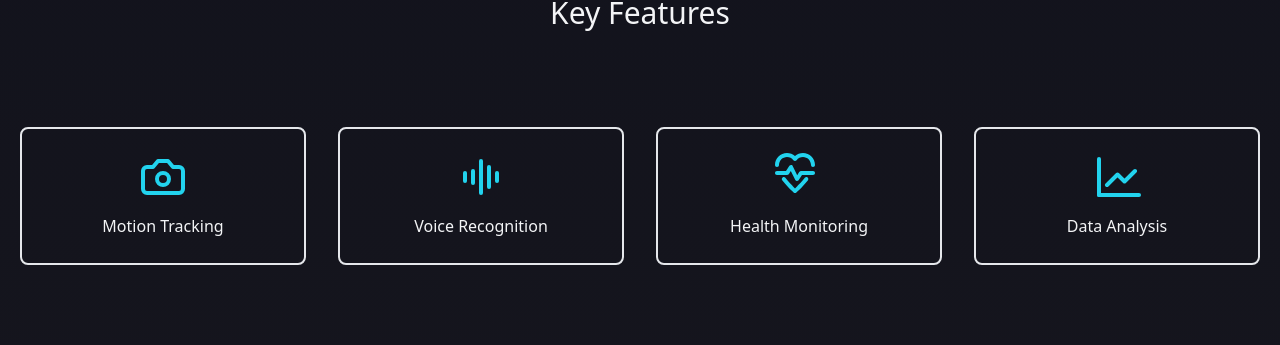
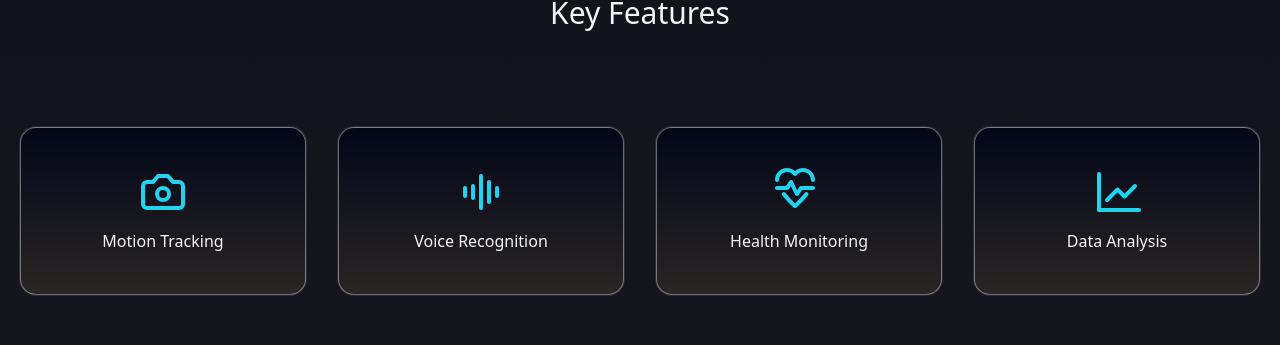
Before and after one commit to showboyz/youngand-web, a Next.js app: page / in a window 1280 px wide. Shown: the part 3117-3462 px from the top of the page. Built offline with nearby package versions, Linux system fonts and the light colour scheme.

Commit message:
feat: features 카드 hover 애니메이션 추가

```diff
--- a/src/app/components/features.jsx
+++ b/src/app/components/features.jsx
@@ -9,31 +9,39 @@ export default function Features() {
                 </div>
                 <div className="-m-4 flex flex-wrap text-center">
                     <div className="w-full p-4 sm:w-1/2 md:w-1/4">
-                        <div className="rounded-lg border-2 border-gray-200 px-4 py-6 h-full">
+                        <div
+                            role="button"
+                            tabIndex={0}
+                            className="group h-full rounded-2xl border-[0.5px] border-white/40 bg-gradient-to-b from-slate-950 to-stone-800 px-6 py-10 ring-1 ring-white/10 backdrop-blur-sm transition-transform duration-300 ease-out transform-gpu hover:-translate-y-1 hover:scale-[1.03] hover:shadow-[0_35px_60px_-15px_rgba(34,211,238,0.4)] hover:ring-cyan-400/40 focus:outline-none focus-visible:ring-2 focus-visible:ring-cyan-300"
+                        >
                             <svg
                                 fill="none"
                                 stroke="currentColor"
                                 strokeLinecap="round"
                                 strokeLinejoin="round"
                                 strokeWidth="2"
-                                className="mb-3 inline-block h-12 w-12 text-cyan-400"
+                                className="mb-3 inline-block h-12 w-12 text-cyan-400 transition-transform duration-300 group-hover:scale-110"
                                 viewBox="0 0 24 24"
                             >
                                 <path d="M14.5 4h-5L7 7H4a2 2 0 00-2 2v9a2 2 0 002 2h16a2 2 0 002-2V9a2 2 0 00-2-2h-3l-2.5-3z" />
                                 <circle cx="12" cy="13" r="3" />
                             </svg>
-                            <p className="leading-relaxed">Motion Tracking</p>
+                            <p className="leading-relaxed transition-colors group-hover:text-gray-200">Motion Tracking</p>
                         </div>
                     </div>
                     <div className="w-full p-4 sm:w-1/2 md:w-1/4">
-                        <div className="rounded-lg border-2 border-gray-200 px-4 py-6 h-full">
+                        <div
+                            role="button"
+                            tabIndex={0}
+                            className="group h-full rounded-2xl border-[0.5px] border-white/40 bg-gradient-to-b from-slate-950 to-stone-800 px-6 py-10 ring-1 ring-white/10 backdrop-blur-sm transition-transform duration-300 ease-out transform-gpu hover:-translate-y-1 hover:scale-[1.03] hover:shadow-[0_35px_60px_-15px_rgba(34,211,238,0.4)] hover:ring-cyan-400/40 focus:outline-none focus-visible:ring-2 focus-visible:ring-cyan-300"
+                        >
                             <svg
                                 fill="none"
                                 stroke="currentColor"
                                 strokeLinecap="round"
                                 strokeLinejoin="round"
                                 strokeWidth="2"
-                                className="mb-3 inline-block h-12 w-12 text-cyan-400"
+                                className="mb-3 inline-block h-12 w-12 text-cyan-400 transition-transform duration-300 group-hover:scale-110"
                                 viewBox="0 0 24 24"
                             >
                                 <path d="M12 4L12 20" />
@@ -42,18 +50,22 @@ export default function Features() {
                                 <path d="M4 10L4 14" />
                                 <path d="M16 7L16 17" />
                             </svg>
-                            <p className="leading-relaxed">Voice Recognition</p>
+                            <p className="leading-relaxed transition-colors group-hover:text-gray-200">Voice Recognition</p>
                         </div>
                     </div>
                     <div className="w-full p-4 sm:w-1/2 md:w-1/4">
-                        <div className="rounded-lg border-2 border-gray-200 px-4 py-6 h-full">
+                        <div
+                            role="button"
+                            tabIndex={0}
+                            className="group h-full rounded-2xl border-[0.5px] border-white/40 bg-gradient-to-b from-slate-950 to-stone-800 px-6 py-10 ring-1 ring-white/10 backdrop-blur-sm transition-transform duration-300 ease-out transform-gpu hover:-translate-y-1 hover:scale-[1.03] hover:shadow-[0_35px_60px_-15px_rgba(34,211,238,0.4)] hover:ring-cyan-400/40 focus:outline-none focus-visible:ring-2 focus-visible:ring-cyan-300"
+                        >
                             <svg
                                 fill="none"
                                 stroke="currentColor"
                                 strokeLinecap="round"
                                 strokeLinejoin="round"
                                 strokeWidth="0"
-                                className="mb-3 inline-block h-12 w-12 text-cyan-400"
+                                className="mb-3 inline-block h-12 w-12 text-cyan-400 transition-transform duration-300 group-hover:scale-110"
                                 viewBox="0 0 24 24"
                             >
                                 <path
@@ -69,25 +81,29 @@ export default function Features() {
                                     d="M11,14C11,14,11,14,11,14c-0.4,0-0.7-0.2-0.9-0.6L7.9,9l-1,1.6C6.6,10.8,6.3,11,6,11H1c-0.6,0-1-0.4-1-1s0.4-1,1-1h4.5l1.7-2.6C7.4,6.1,7.7,6,8.1,6c0.4,0,0.7,0.2,0.8,0.6l2.2,4.5l1-1.6C12.4,9.2,12.7,9,13,9h6c0.6,0,1,0.4,1,1s-0.4,1-1,1h-5.5l-1.7,2.6C11.6,13.8,11.3,14,11,14z"
                                 />
                             </svg>
-                            <p className="leading-relaxed">Health Monitoring</p>
+                            <p className="leading-relaxed transition-colors group-hover:text-gray-200">Health Monitoring</p>
                         </div>
                     </div>
                     <div className="w-full p-4 sm:w-1/2 md:w-1/4">
-                        <div className="rounded-lg border-2 border-gray-200 px-4 py-6 h-full">
+                        <div
+                            role="button"
+                            tabIndex={0}
+                            className="group h-full rounded-2xl border-[0.5px] border-white/40 bg-gradient-to-b from-slate-950 to-stone-800 px-6 py-10 ring-1 ring-white/10 backdrop-blur-sm transition-transform duration-300 ease-out transform-gpu hover:-translate-y-1 hover:scale-[1.03] hover:shadow-[0_35px_60px_-15px_rgba(34,211,238,0.4)] hover:ring-cyan-400/40 focus:outline-none focus-visible:ring-2 focus-visible:ring-cyan-300"
+                        >
                             <svg
                                 fill="none"
                                 stroke="currentColor"
                                 strokeLinecap="round"
                                 strokeLinejoin="round"
                                 strokeWidth="2"
-                                className="mb-3 inline-block h-12 w-12 text-cyan-400"
+                                className="mb-3 inline-block h-12 w-12 text-cyan-400 transition-transform duration-300 group-hover:scale-110"
                                 viewBox="0 0 24 24"
                             >
                                 <path d="M3 3V21" />
                                 <path d="M23 21H3" />
                                 <path d="M7 16L12.25 10.75L15.75 14.25L21 9" />
                             </svg>
-                            <p className="leading-relaxed">Data Analysis</p>
+                            <p className="leading-relaxed transition-colors group-hover:text-gray-200">Data Analysis</p>
                         </div>
                     </div>
                 </div>
```
